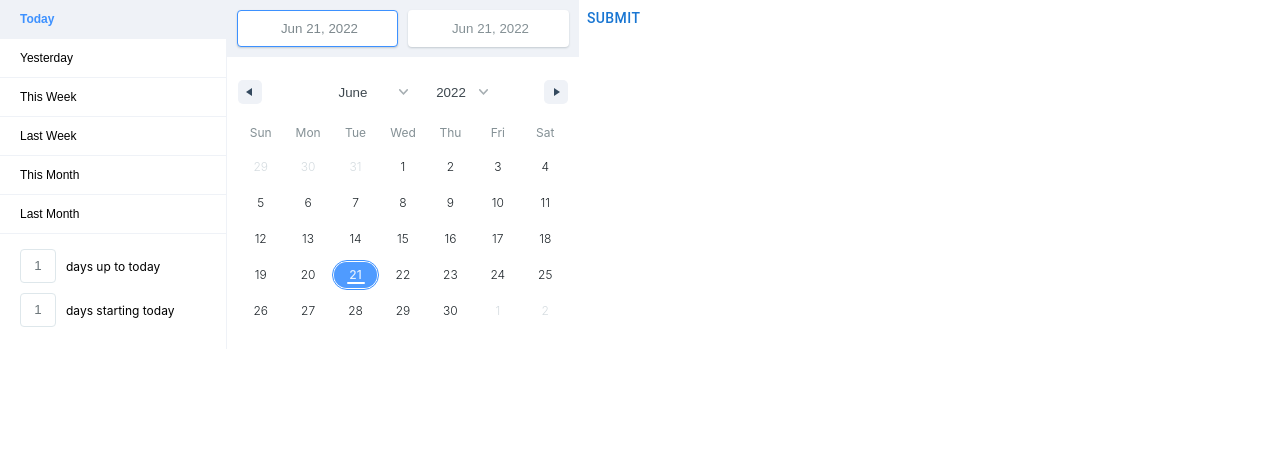
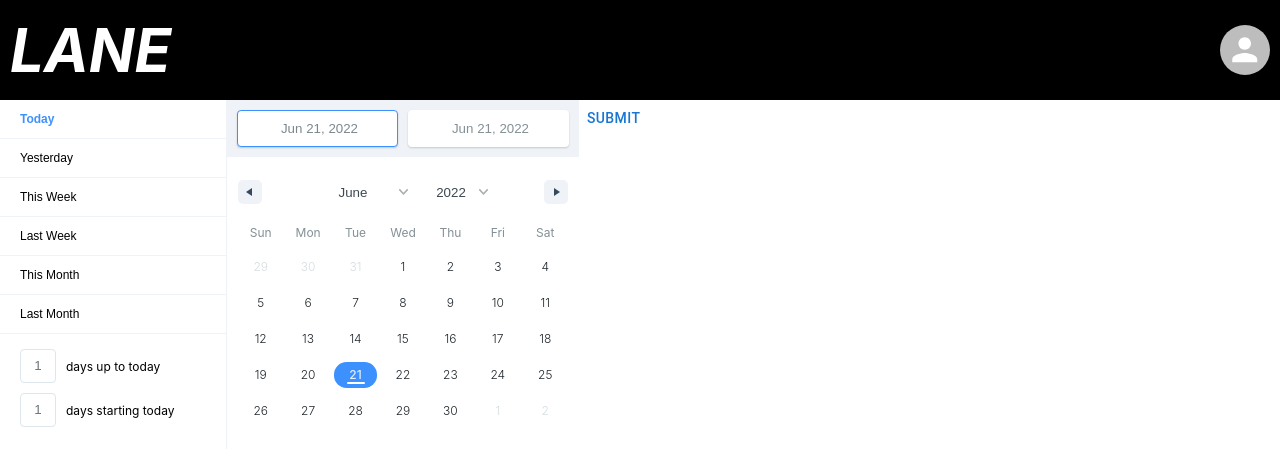
Before and after one commit to elidcraig/lane-phase-3-project-frontend, a React (Create React App) app: page / in a window 1280 px wide. Shown: the top 466 px of the page. Built offline with nearby package versions, Linux system fonts and the light colour scheme.

Commit message:
Header added to all pages

```diff
--- a/src/App.css
+++ b/src/App.css
@@ -1,3 +1,19 @@
 .App {
   text-align: center;
 }
+
+.header {
+  color: white;
+  background-color: black;
+  display: flex;
+  justify-content: space-between;
+  align-items: center;
+  height: 100px;
+  padding: 0px 10px 0px 10px;
+}
+
+.header__title {
+  margin: 0;
+  font-style: italic;
+  font-size: 60px;
+}
--- a/src/components/Header.js
+++ b/src/components/Header.js
@@ -1,5 +1,14 @@
+import { Avatar } from '@mui/material';
+import React from 'react';
+
+
 function Header() {
-  return (<div></div>);
+  return (
+    <div className='header'>
+      <h1 className='header__title'>LANE</h1>
+      <Avatar sx={{ width: 50, height: 50 }}/>
+    </div>
+  );
 }
 
 export default Header;
--- a/src/pages/Host.js
+++ b/src/pages/Host.js
@@ -14,6 +14,7 @@ function Host() {
 
   return (
     <div className='host'>
+      <Header/>
       This is the Host page.
     </div>
   );
--- a/src/pages/Reservations.js
+++ b/src/pages/Reservations.js
@@ -13,6 +13,7 @@ function Reservations() {
 
   return (
     <div className='reservations'>
+      <Header/>
       This is the Reservations page.
     </div>
   );
```
